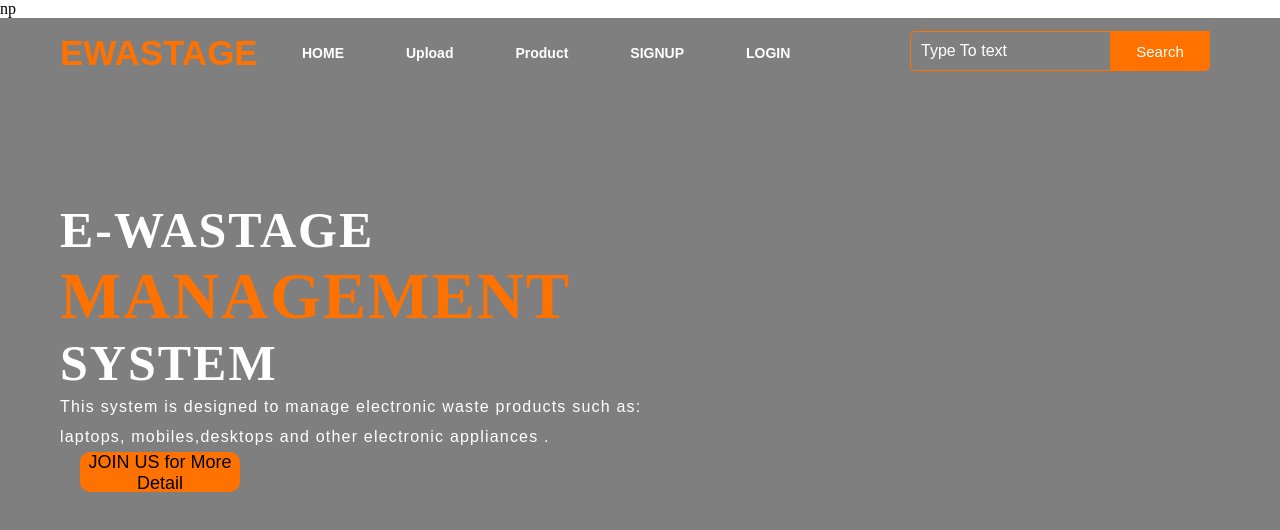
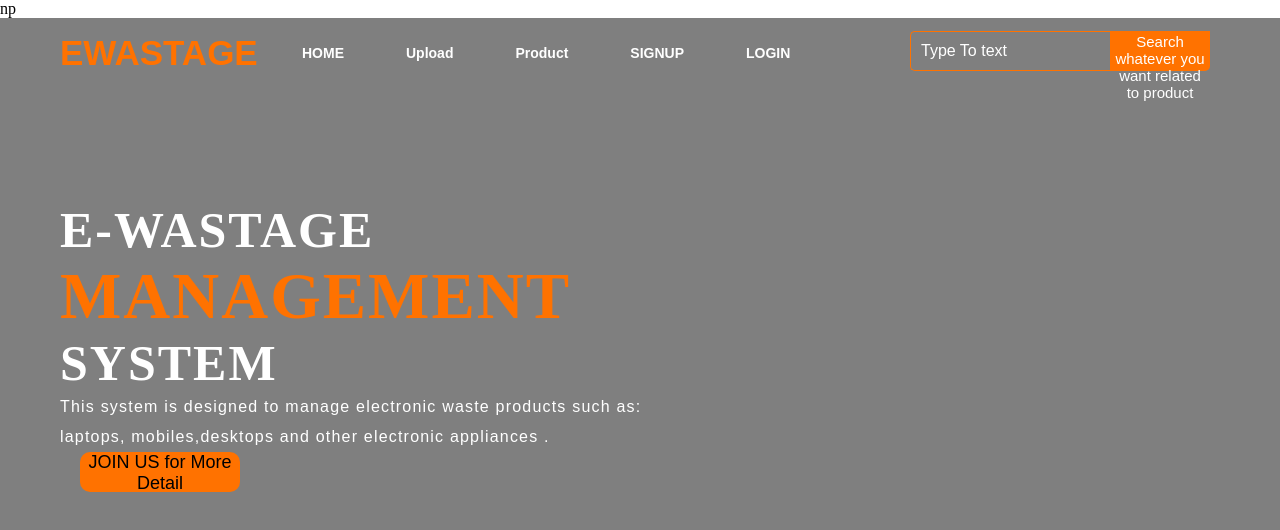
Before and after one commit to Niren-Chaudhary/ewastage, a plain HTML site: page index.html in a window 1280 px wide. Drawn offline with nearby package versions, Linux system fonts and the light colour scheme.

Commit message:
third commit

```diff
--- a/index.html
+++ b/index.html
@@ -31,7 +31,7 @@ np
 
             <div class="search">
                 <input class="srch" type="search" name="" placeholder="Type To text">
-                <a href="#"> <button class="btn">Search</button></a>
+                <a href="#"> <button class="btn">Search whatever you want related to product </button></a>
             </div>
 
         </div>
```
